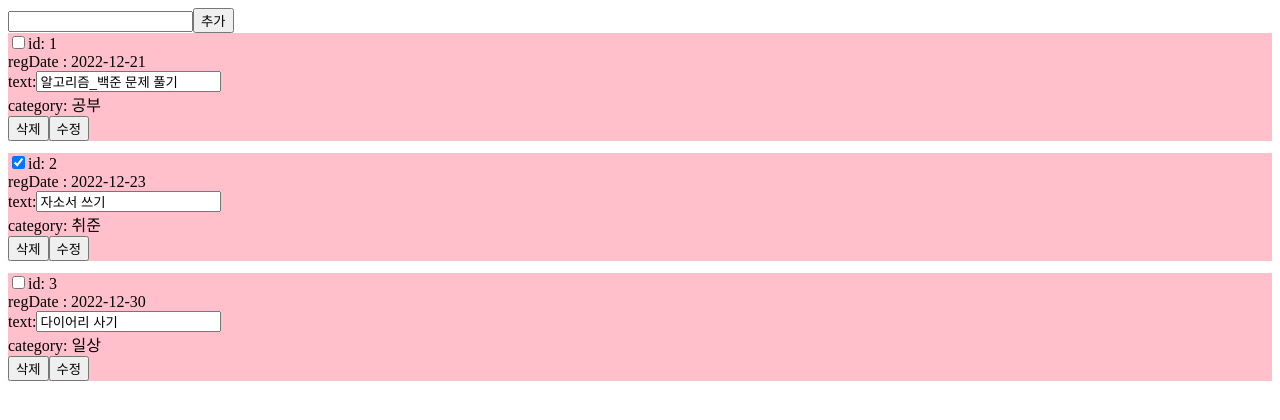
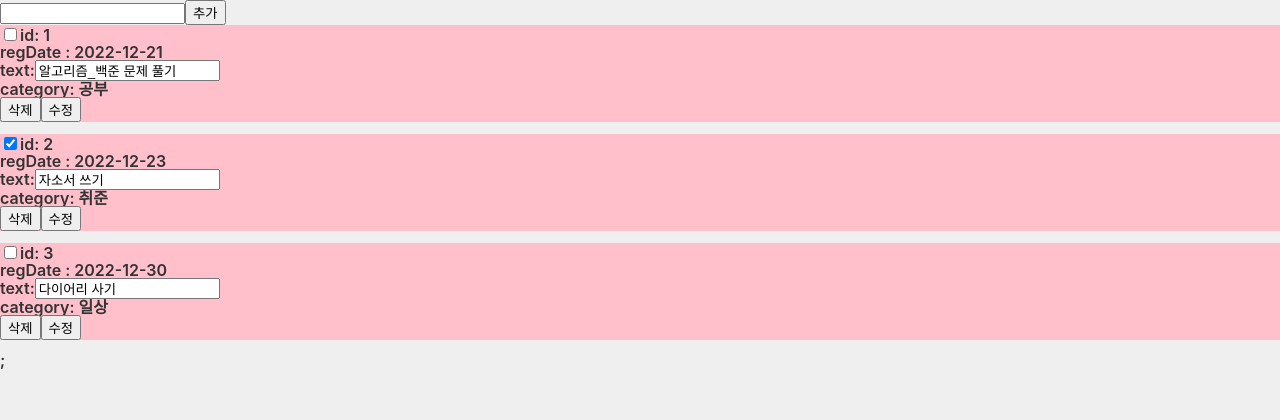
Before and after one commit to yejz0715/react-todolist, a React (Create React App) app in the folder react-todolist-app/: page / in a window 1280 px wide. Shown: the top 420 px of the page. Built offline with nearby package versions, Linux system fonts and the light colour scheme; a web font is replaced by a local one.

Commit message:
globalStyle 추가

```diff
--- a/react-todolist-app/src/App.js
+++ b/react-todolist-app/src/App.js
@@ -1,8 +1,14 @@
 import React from "react";
 import AppRouter from "./AppRouter";
+import { GlobalStyle } from "./GlobalStyle";
 
 function App() {
-  return <AppRouter />;
+  return (
+    <>
+      <GlobalStyle />
+      <AppRouter />;
+    </>
+  );
 }
 
 export default App;
--- a/react-todolist-app/src/AppRouter.js
+++ b/react-todolist-app/src/AppRouter.js
@@ -1,10 +1,12 @@
 import React from "react";
 import { BrowserRouter as Router, Route, Routes } from "react-router-dom";
+import { GlobalStyle } from "./GlobalStyle";
 import SignUp from "./page/SigUp";
 import Todo from "./page/Todo";
 const AppRouter = () => {
   return (
     <Router>
+      <GlobalStyle />
       <Routes>
         {/* <Route path="/" element={<SignUp />} /> */}
         <Route path="/" element={<Todo />} />
--- /dev/null
+++ b/react-todolist-app/src/GlobalStyle.js
@@ -0,0 +1,93 @@
+import { createGlobalStyle } from "styled-components";
+import reset from "styled-reset";
+export const GlobalStyle = createGlobalStyle`
+
+${reset}
+
+html {
+  --color-text: #333333;
+  --color-text-secondary: #999999;
+  --color-primary: #99C9A6;
+  --color-background: #ECECEC;
+  //font-size: 62.5%;
+}
+
+@font-face {
+     font-family: 'S-CoreDream-4Regular';
+     src: url('https://cdn.jsdelivr.net/gh/projectnoonnu/noonfonts_six@1.2/S-CoreDream-4Regular.woff') format('woff');
+     font-weight: normal;
+     font-style: normal;
+}
+@font-face {
+     font-family: 'S-CoreDream-6Bold';
+     src: url('https://cdn.jsdelivr.net/gh/projectnoonnu/noonfonts_six@1.2/S-CoreDream-6Bold.woff') format('woff');
+     font-weight: normal;
+     font-style: normal;
+}
+
+
+@font-face {
+    font-family: 'GangwonEdu_OTFLightA';
+    src: url('https://cdn.jsdelivr.net/gh/projectnoonnu/noonfonts_2201-2@1.0/GangwonEdu_OTFLightA.woff') format('woff');
+    font-weight: normal;
+    font-style: normal;
+}
+@font-face {
+    font-family: 'GangwonEdu_OTFBoldA';
+    src: url('https://cdn.jsdelivr.net/gh/projectnoonnu/noonfonts_2201-2@1.0/GangwonEdu_OTFBoldA.woff') format('woff');
+    font-weight: normal;
+    font-style: normal;
+}
+
+
+body{
+  width:100%;
+  height: 100%;
+  background-color:#efefef;
+  color: #333;
+  margin: 0;
+  font-family: "GangwonEdu_OTFLightA", -apple-system, BlinkMacSystemFont, 'Segoe UI', 'Roboto', 'Oxygen',
+    'Ubuntu', 'Cantarell', 'Fira Sans', 'Droid Sans', 'Helvetica Neue',
+    sans-serif;
+
+  font-weight: 600;
+  -webkit-font-smoothing: antialiased;
+  -moz-osx-font-smoothing: grayscale;
+  color: var(--color-text);
+
+}
+a{
+      text-decoration: none;
+      color: inherit;
+  }
+  *{
+      box-sizing: border-box;
+  }
+  input, textarea {
+    -moz-user-select: auto;
+    -webkit-user-select: auto;
+    -ms-user-select: auto;
+    user-select: auto;
+  }
+  input:focus {
+    outline: none;
+  }
+
+
+  button {
+    /* outline: none;
+    border: none;
+    background: none;
+    padding: 0; */
+    cursor: pointer;
+  }
+
+  select {
+    border: none;
+    background: none;
+    // -webkit-appearance: none;
+	  // -moz-appearance: none;
+	  // appearance: none;체크박스
+  }
+
+`;
```
